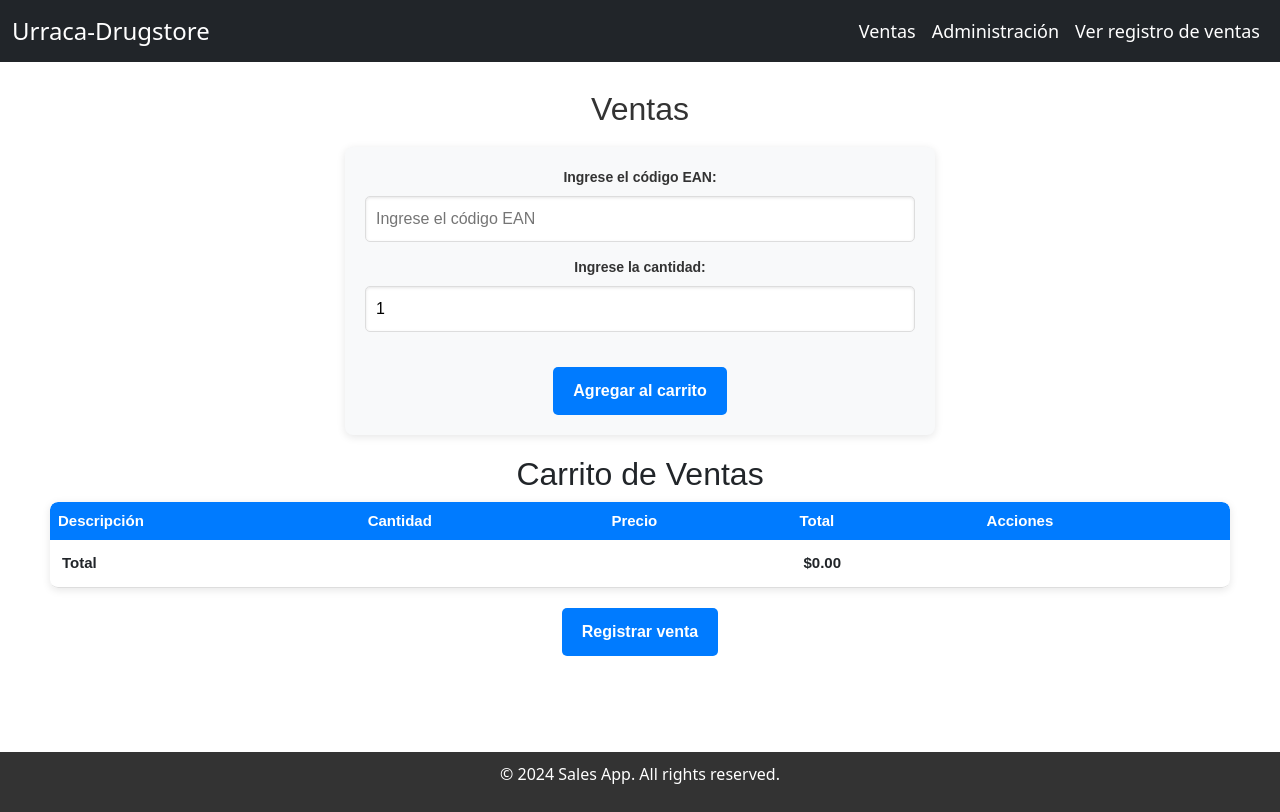
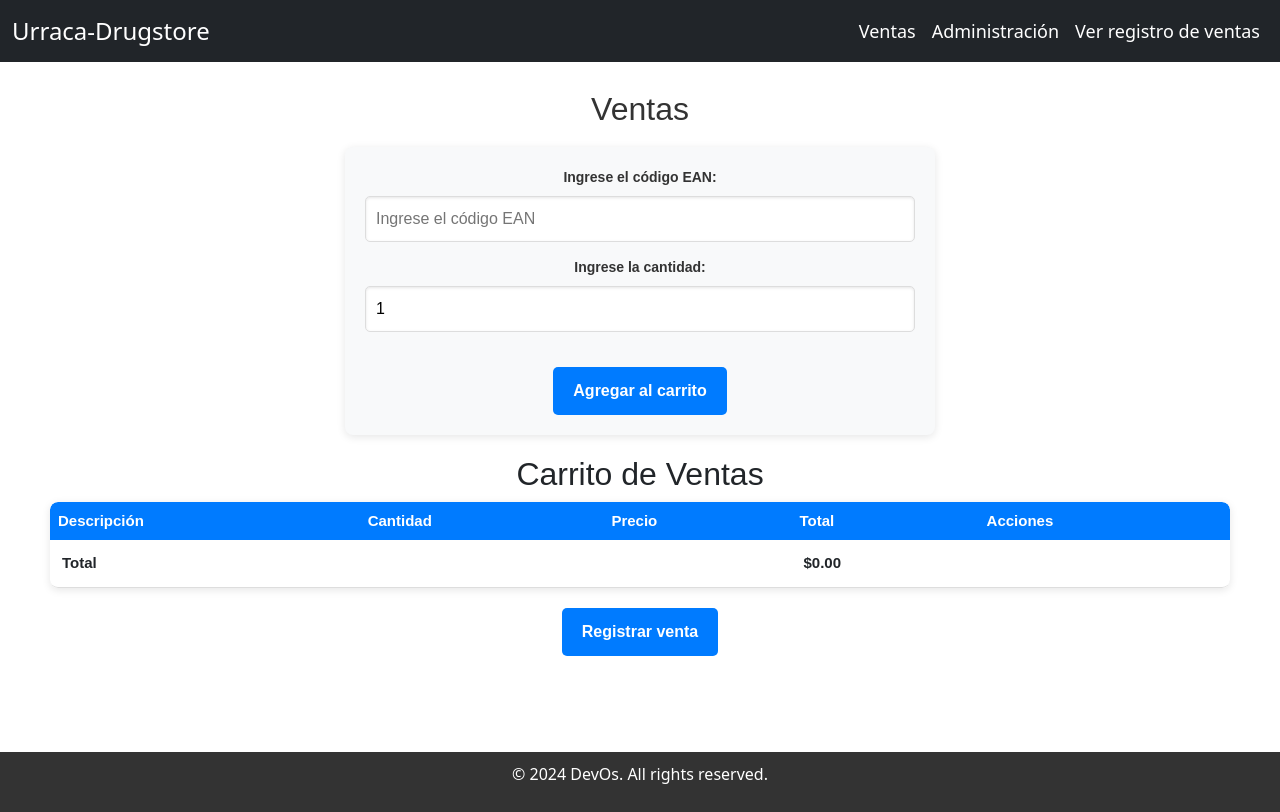
Before and after one commit to Francoosman12/frida-group-frontend, a React (Vite) app: page / in a window 1280 px wide. Built offline with nearby package versions, Linux system fonts and the light colour scheme.

Commit message:
Cambios en el footer

```diff
--- a/src/components/Footer.jsx
+++ b/src/components/Footer.jsx
@@ -5,7 +5,7 @@ import '../styles/Footer.css'; // Importa el archivo CSS para el Footer
 const Footer = () => {
   return (
     <footer className="footer">
-      <p>&copy; 2024 Sales App. All rights reserved.</p>
+      <p>&copy; 2024 DevOs. All rights reserved.</p>
     </footer>
   );
 };
```
